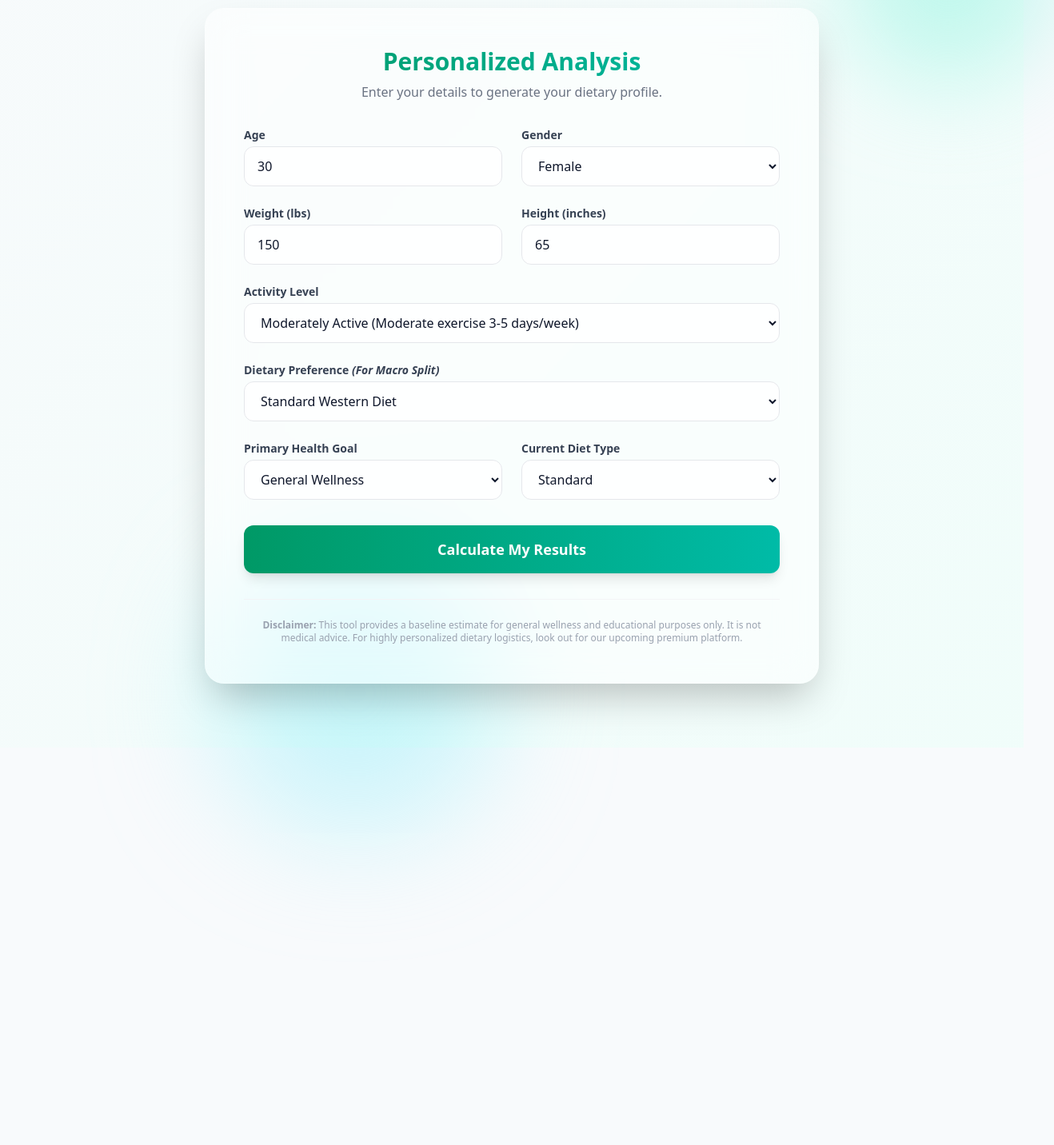
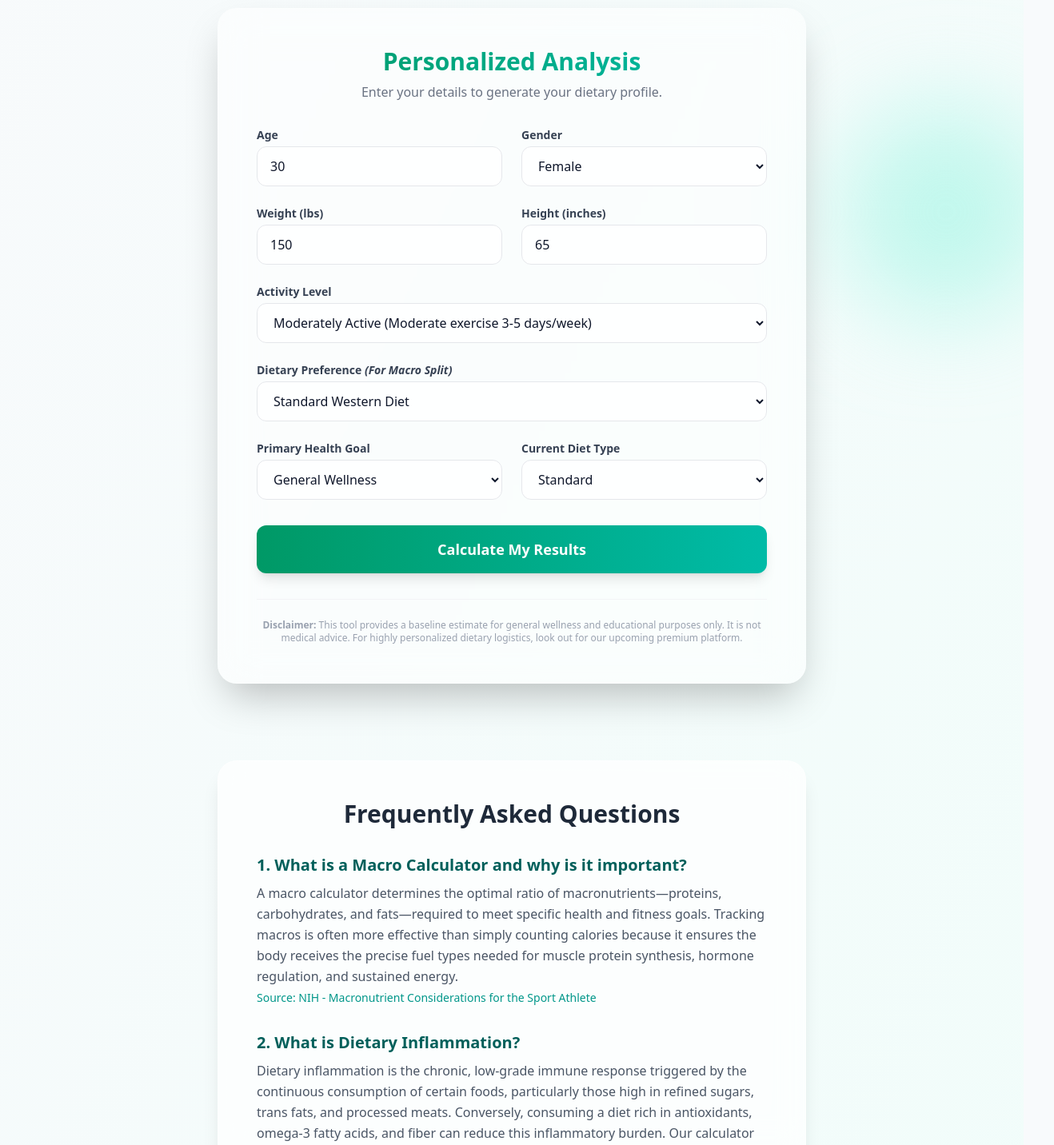
Before and after one commit to TheIyerGroup/macro-estimator, a Next.js app: page / in a window 1280 px wide. Shown: the part 468-1900 px from the top of the page at 80% size, 1318 px wide, since content can reach past the window. Before the commit the page ends 1510 px from the top, so only its background shows below. Built offline with nearby package versions, Linux system fonts and the light colour scheme.

Commit message:
feat: Add Waitlist pitch to lead gate, center layout for ads, and add FAQ section

```diff
--- a/src/app/page.tsx
+++ b/src/app/page.tsx
@@ -1,15 +1,25 @@
 import Calculator from '@/components/Calculator';
+import Link from 'next/link';
 
 export default function Home() {
   return (
-    <main className="min-h-screen bg-gradient-to-br from-slate-50 to-teal-50 relative selection:bg-teal-200 text-slate-900 pb-20">
+    <main className="min-h-screen bg-gradient-to-br from-slate-50 to-teal-50 relative selection:bg-teal-200 text-slate-900 pb-20 overflow-x-hidden">
       {/* Decorative background blobs */}
       <div className="absolute top-[-10%] left-[-10%] w-96 h-96 bg-emerald-200 rounded-full mix-blend-multiply filter blur-3xl opacity-50 animate-blob pointer-events-none"></div>
       <div className="absolute top-[20%] right-[-5%] w-72 h-72 bg-teal-200 rounded-full mix-blend-multiply filter blur-3xl opacity-50 animate-blob animation-delay-2000 pointer-events-none"></div>
       <div className="absolute bottom-[-10%] left-[20%] w-80 h-80 bg-cyan-200 rounded-full mix-blend-multiply filter blur-3xl opacity-50 animate-blob animation-delay-4000 pointer-events-none"></div>
 
-      <div className="container mx-auto px-4 pt-16 md:pt-24 relative z-10">
-        <header className="text-center max-w-4xl mx-auto mb-16">
+      {/* Main Layout Grid - Centered Application Area with Left/Right Margins for Ads */}
+      <div className="w-full flex justify-center">
+
+        {/* Left Ad Gutter (Hidden on Mobile/Tablet) */}
+        <aside className="hidden xl:block w-64 flex-shrink-0 bg-transparent relative z-0">
+          {/* Future Ad Unit Position */}
+        </aside>
+
+        {/* Center Content Column */}
+        <div className="flex-1 max-w-4xl px-4 pt-16 md:pt-24 relative z-10 w-full">
+          <header className="text-center mb-16">
             <h1 className="text-5xl md:text-7xl font-black tracking-tight mb-6 text-slate-800">
               Discover Your True
               <span className="block text-transparent bg-clip-text bg-gradient-to-r from-emerald-500 to-teal-600">
@@ -26,9 +36,63 @@ export default function Home() {
             </div>
           </header>
 
-        <section id="calculator">
+          <section id="calculator" className="mb-24">
             <Calculator />
           </section>
+
+          {/* SEO Optimized FAQ Section */}
+          <section id="faq" className="mt-24 mb-16 bg-white/70 backdrop-blur-lg rounded-3xl p-8 md:p-12 shadow-xl border border-white/40">
+            <h2 className="text-3xl font-bold text-gray-800 mb-8 text-center">Frequently Asked Questions</h2>
+
+            <div className="space-y-8">
+              <div className="faq-item">
+                <h3 className="text-xl font-semibold text-teal-800 mb-2">1. What is a Macro Calculator and why is it important?</h3>
+                <p className="text-gray-600 leading-relaxed">
+                  A macro calculator determines the optimal ratio of macronutrients—proteins, carbohydrates, and fats—required to meet specific health and fitness goals. Tracking macros is often more effective than simply counting calories because it ensures the body receives the precise fuel types needed for muscle protein synthesis, hormone regulation, and sustained energy.
+                  <br /><Link href="https://www.ncbi.nlm.nih.gov/pmc/articles/PMC6019055/" className="text-teal-600 hover:underline text-sm block mt-1" target="_blank" rel="noopener noreferrer">Source: NIH - Macronutrient Considerations for the Sport Athlete</Link>
+                </p>
+              </div>
+
+              <div className="faq-item">
+                <h3 className="text-xl font-semibold text-teal-800 mb-2">2. What is Dietary Inflammation?</h3>
+                <p className="text-gray-600 leading-relaxed">
+                  Dietary inflammation is the chronic, low-grade immune response triggered by the continuous consumption of certain foods, particularly those high in refined sugars, trans fats, and processed meats. Conversely, consuming a diet rich in antioxidants, omega-3 fatty acids, and fiber can reduce this inflammatory burden. Our calculator generates a baseline risk score based on established correlations between specific dietary patterns and systemic inflammation.
+                  <br /><Link href="https://www.hsph.harvard.edu/nutritionsource/disease-prevention/nutrition-and-immunity/" className="text-teal-600 hover:underline text-sm block mt-1" target="_blank" rel="noopener noreferrer">Source: Harvard T.H. Chan School of Public Health - Nutrition and Immunity</Link>
+                </p>
+              </div>
+
+              <div className="faq-item">
+                <h3 className="text-xl font-semibold text-teal-800 mb-2">3. How does the Mifflin-St Jeor Equation work?</h3>
+                <p className="text-gray-600 leading-relaxed">
+                  Considered the gold standard by the Academy of Nutrition and Dietetics, the Mifflin-St Jeor equation calculates your Basal Metabolic Rate (BMR)—the energy expended by your body at rest. We utilize your age, weight, height, and gender to calculate this BMR, and then apply an activity multiplier to determine your Total Daily Energy Expenditure (TDEE).
+                  <br /><Link href="https://pubmed.ncbi.nlm.nih.gov/15883556/" className="text-teal-600 hover:underline text-sm block mt-1" target="_blank" rel="noopener noreferrer">Source: PubMed - Comparison of Predictive Equations for Resting Metabolic Rate</Link>
+                </p>
+              </div>
+
+              <div className="faq-item">
+                <h3 className="text-xl font-semibold text-teal-800 mb-2">4. Why does my 'Dietary Preference' change my macro split?</h3>
+                <p className="text-gray-600 leading-relaxed">
+                  Different diets dictate entirely different energetic pathways. For example, a standard Ketogenic diet requires 70-80% of calories from fat to induce and maintain a state of ketosis, drastically minimizing carbohydrates. A standard Western diet, alternatively, relies heavily on carbohydrates for quick glucose metabolism. Our calculator dynamically adjusts your target percentage splits to align with the biochemical realities of your chosen diet.
+                  <br /><Link href="https://www.ncbi.nlm.nih.gov/pmc/articles/PMC2716748/" className="text-teal-600 hover:underline text-sm block mt-1" target="_blank" rel="noopener noreferrer">Source: NIH - Long-term effects of a ketogenic diet</Link>
+                </p>
+              </div>
+
+              <div className="faq-item">
+                <h3 className="text-xl font-semibold text-teal-800 mb-2">5. Is a low-inflammation score a guarantee against disease?</h3>
+                <p className="text-gray-600 leading-relaxed">
+                  No. A low baseline dietary inflammation score indicates that your stated dietary pattern and physical metrics correlate with a *lower risk* of diet-induced systemic inflammation. However, inflammation is highly multi-factorial and can be driven by genetics, stress, sleep deprivation, and environmental toxins. This tool provides an educational estimate, not medical advice.
+                  <br /><Link href="https://lpi.oregonstate.edu/mic/health-disease/inflammation" className="text-teal-600 hover:underline text-sm block mt-1" target="_blank" rel="noopener noreferrer">Source: Linus Pauling Institute - Inflammation</Link>
+                </p>
+              </div>
+            </div>
+          </section>
+
+        </div>
+
+        {/* Right Ad Gutter (Hidden on Mobile/Tablet) */}
+        <aside className="hidden xl:block w-64 flex-shrink-0 bg-transparent relative z-0">
+          {/* Future Ad Unit Position */}
+        </aside>
 
       </div>
     </main>
--- a/src/components/Calculator.tsx
+++ b/src/components/Calculator.tsx
@@ -146,12 +146,12 @@ export default function Calculator() {
                         {emailLocked && (
                             <div className="absolute inset-0 z-10 backdrop-blur-md bg-white/30 rounded-2xl flex flex-col items-center justify-center p-6 text-center shadow-inner border border-white/50">
                                 <div className="bg-white p-6 rounded-2xl shadow-2xl max-w-sm w-full mx-auto">
-                                    <h3 className="text-xl font-bold text-gray-800 mb-2">Unlock Full Report</h3>
-                                    <p className="text-sm text-gray-600 mb-6">Enter your email to reveal your personalized macro breakdown and inflammation score.</p>
+                                    <h3 className="text-xl font-bold text-gray-800 mb-2">Get your baseline results!</h3>
+                                    <p className="text-sm text-gray-600 mb-6">We are currently building the ultimate Agentic Wellness Automator for deep-dive nutritional logistics. Enter your email to join the exclusive waitlist and get 50% off your first month when we launch.</p>
                                     <form onSubmit={handleEmailSubmit}>
                                         <input type="email" value={email} onChange={(e) => setEmail(e.target.value)} placeholder="Email Address" required className="w-full px-4 py-3 rounded-xl border border-gray-200 focus:ring-2 focus:ring-teal-500 focus:border-transparent transition-all outline-none bg-gray-50 mb-4" />
                                         <button type="submit" className="w-full bg-gradient-to-r from-emerald-600 to-teal-500 text-white font-bold py-3 rounded-xl shadow-lg hover:shadow-xl transform transition-all active:scale-95">
-                                            Unlock & Email Full Report
+                                            Join Waitlist & Unlock Report
                                         </button>
                                     </form>
                                 </div>
```
Lines whose indentation alone changed are shown as unchanged.
